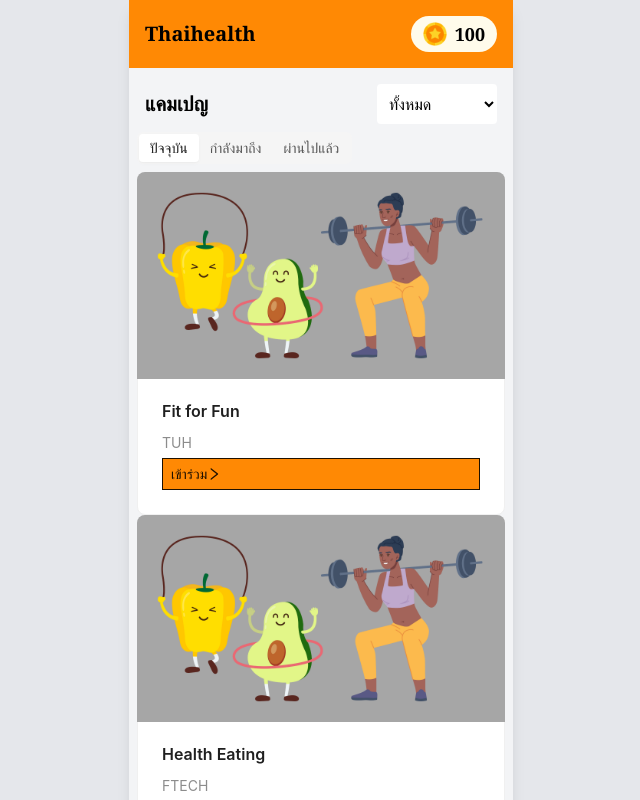
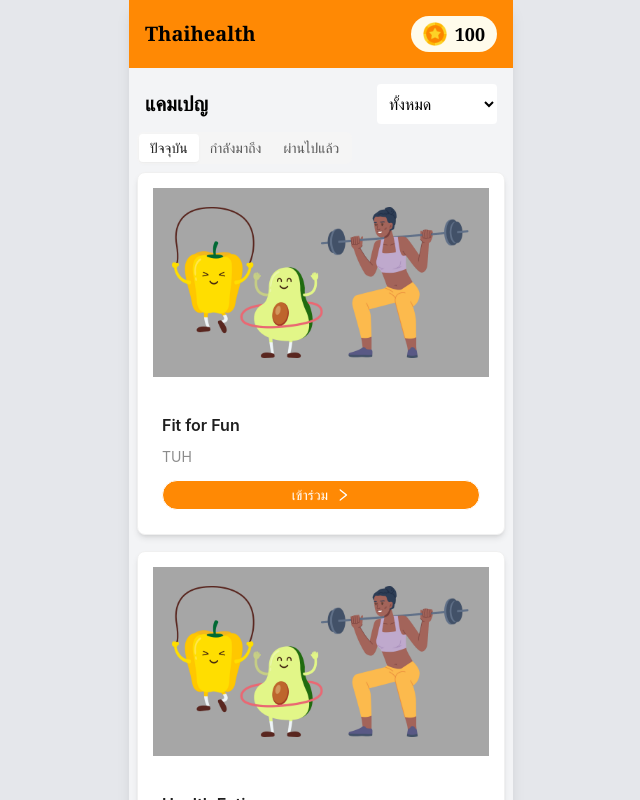
Before and after one commit to Pattarawut117/healthpromotion-app, a Next.js app: page /campaign in a window 1280 px wide. Shown: the top 800 px of the page, without its empty margins (319-959 px from the left). Built offline with nearby package versions, Linux system fonts and the light colour scheme.

Commit message:
feat: add key in props

```diff
--- a/app/campaign/page.tsx
+++ b/app/campaign/page.tsx
@@ -2,18 +2,7 @@
 
 import React, { useState } from "react";
 import { Segmented } from "antd";
-import type { TabsProps } from "antd";
 import CampaignCard from "@/components/campaign/CampaignCard";
-
-const onChange = (key: string) => {
-  console.log(key);
-};
-
-const items: TabsProps["items"] = [
-  { key: "1", label: "Tab 1", children: "Content of Tab Pane 1" },
-  { key: "2", label: "Tab 2", children: "Content of Tab Pane 2" },
-  { key: "3", label: "Tab 3", children: "Content of Tab Pane 3" },
-];
 
 type Align = "ปัจจุบัน" | "กำลังมาถึง" | "ผ่านไปแล้ว";
 
@@ -35,7 +24,7 @@ export default function CampaignPage() {
         <Segmented
           value={alignValue}
           style={{ marginBottom: 8 }}
-          onChange={setAlignValue}
+          onChange={(value) => setAlignValue(value as Align)}
           options={["ปัจจุบัน", "กำลังมาถึง", "ผ่านไปแล้ว"]}
         />
       </div>
--- a/app/page.tsx
+++ b/app/page.tsx
@@ -3,7 +3,6 @@
 import { useEffect } from "react";
 import liff from "@line/liff";
 import Carousel from "@/components/home/Carousel";
-import LinearGauge from "@/components/home/LinearGauge";
 import { FloatButton } from "antd";
 import { CommentOutlined, CustomerServiceOutlined } from "@ant-design/icons";
 
--- a/components/campaign/CampaignCard.tsx
+++ b/components/campaign/CampaignCard.tsx
@@ -1,3 +1,5 @@
+"use client";
+
 import { Card } from "antd";
 import React from "react";
 import Image from "next/image";
@@ -19,10 +21,10 @@ const campaignMenu = [
 export default function CampaignCard() {
   const { Meta } = Card;
   return (
-    <div>
+    <div className="flex flex-col gap-4">
       {campaignMenu.map((item) => (
-        <div className="grid grid-cols-1">
         <Card
+          key={item.unit}
           hoverable
           cover={
             <Image
@@ -30,16 +32,17 @@ export default function CampaignCard() {
               width={48}
               height={48}
               src={item.pictureUrl}
+              className="p-4"
             />
           }
+          className="shadow-md"
         >
           <Meta title={item.descMain} description={item.unit} />
-            <div className="flex border bg-orange-400 px-2 py-1 mt-2">
-              <p>เข้าร่วม</p>
-              <RightOutlined/>
+          <div className="flex items-center justify-center gap-2 border bg-orange-400 text-white rounded-full px-4 py-1 mt-4 cursor-pointer">
+            <p className="text-sm">เข้าร่วม</p>
+            <RightOutlined />
           </div>
         </Card>
-        </div>
       ))}
     </div>
   );
```
Lines whose indentation alone changed are shown as unchanged.
